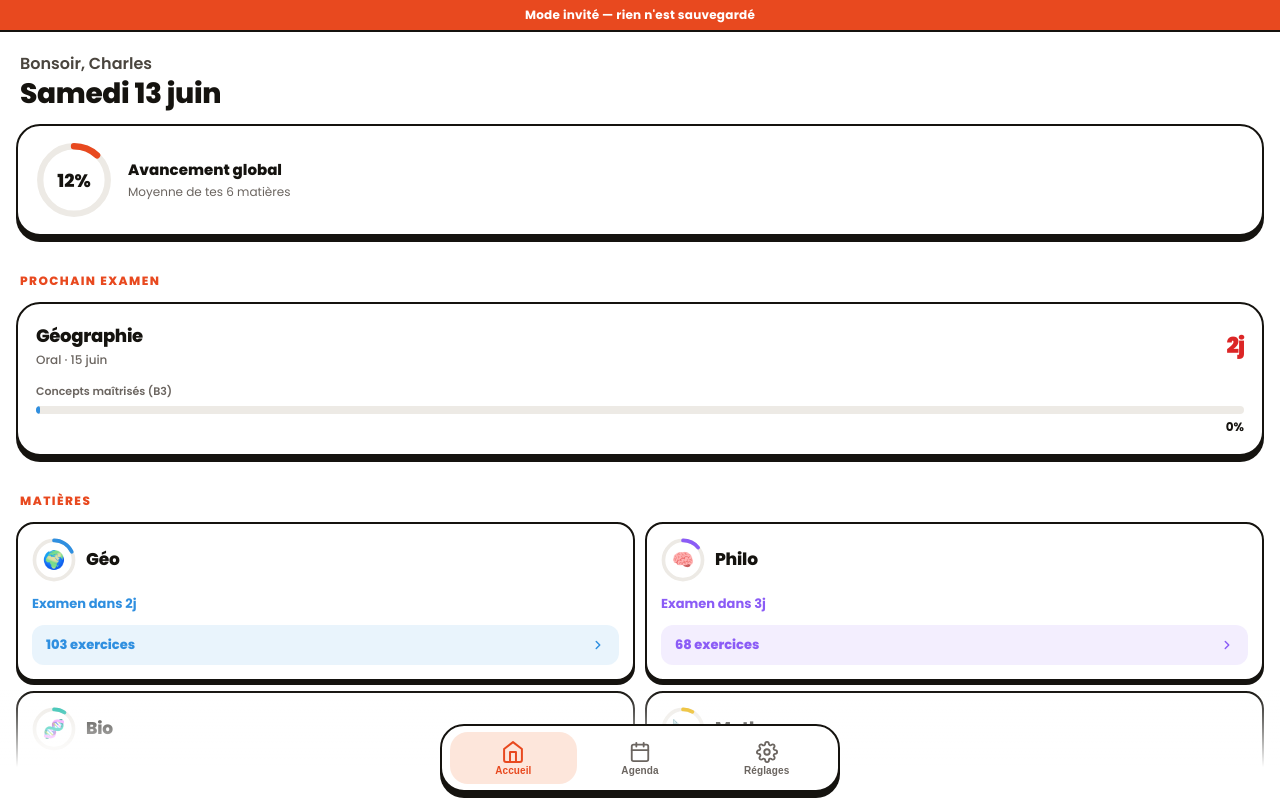
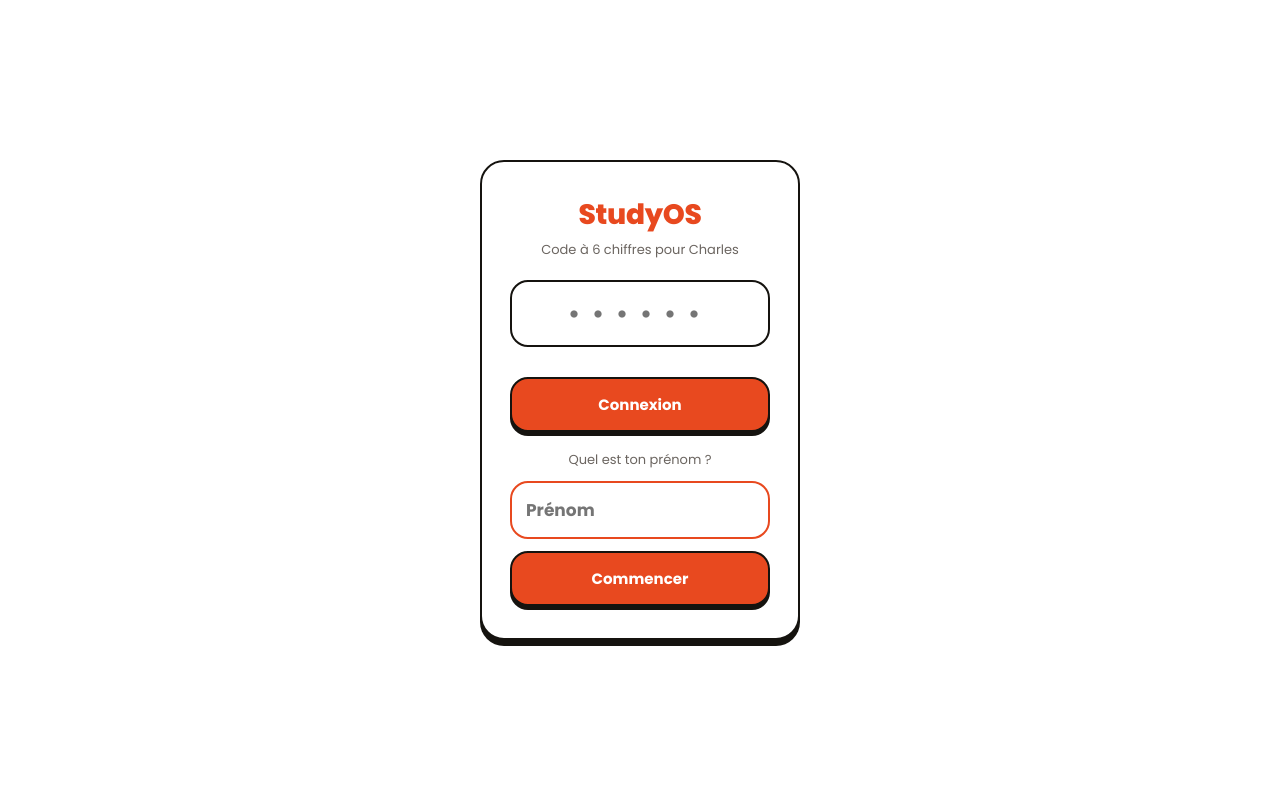
Before and after one commit to cdevicq26/studyapp, a plain HTML site: page index.html in a window 1280 px wide. Both pictures are taken after a click on the button "Continuer en invité". Drawn offline with Linux system fonts and the light colour scheme; a web font is replaced by a local one.

Commit message:
feat: v90 - demande le prenom en mode invite pour personnaliser l'accueil

```diff
--- a/app.js
+++ b/app.js
@@ -4,7 +4,7 @@
 // CONSTANTS
 // ═══════════════════════════════════════════════════
 // Garder en phase avec CACHE dans sw.js à chaque déploiement
-const APP_VERSION = 'v89';
+const APP_VERSION = 'v90';
 
 const CHEVRON_ICON = `<svg class="chevron-icon" viewBox="0 0 24 24"><polyline points="9 6 15 12 9 18"/></svg>`;
 
@@ -17,7 +17,10 @@ const ACCENT_PRESETS = [
   { name: 'Rose',    primary: '#DB2777', light: '#FCE4F1' },
 ];
 
+let guestName = '';
+
 function getDisplayName() {
+  if (GUEST_MODE) return guestName || 'invité';
   return localStorage.getItem('studyos-name') || 'Charles';
 }
 
@@ -2141,9 +2144,22 @@ function setupLockScreen() {
   });
 
   document.getElementById('lock-guest').addEventListener('click', () => {
-    GUEST_MODE = true;
-    screen.remove();
-    init();
+    document.getElementById('lock-guest').style.display = 'none';
+    document.querySelector('.lock-divider').style.display = 'none';
+    document.querySelector('.lock-guest-note').style.display = 'none';
+    const form = document.getElementById('lock-guest-form');
+    form.style.display = 'block';
+    const nameInput = document.getElementById('lock-guest-name');
+    nameInput.focus();
+
+    const start = () => {
+      GUEST_MODE = true;
+      guestName = nameInput.value.trim();
+      screen.remove();
+      init();
+    };
+    document.getElementById('lock-guest-start').addEventListener('click', start);
+    nameInput.addEventListener('keydown', e => { if (e.key === 'Enter') start(); });
   });
 }
 
--- a/index.html
+++ b/index.html
@@ -30,6 +30,12 @@
     <div class="lock-divider">ou</div>
     <button id="lock-guest" class="lock-guest">Continuer en invité</button>
     <div class="lock-guest-note">Mode invité : rien n'est sauvegardé sur cet appareil</div>
+
+    <div id="lock-guest-form" class="lock-guest-form" style="display:none">
+      <div class="lock-sub" style="margin-bottom:12px">Quel est ton prénom ?</div>
+      <input id="lock-guest-name" class="lock-pin lock-guest-name" type="text" maxlength="20" placeholder="Prénom" autocomplete="off">
+      <button id="lock-guest-start" class="lock-submit" style="margin-top:12px">Commencer</button>
+    </div>
   </div>
 </div>
 
--- a/style.css
+++ b/style.css
@@ -1065,6 +1065,11 @@ body {
 }
 .lock-guest:active { background: var(--accent-l); transform: scale(.98); }
 .lock-guest-note { font-size: 11px; color: var(--muted); margin-top: 10px; }
+.lock-guest-form { margin-top: 18px; }
+.lock-guest-name {
+  font-size: 17px; text-align: left; letter-spacing: normal;
+  text-transform: none; font-weight: 700; padding: 14px;
+}
 
 .guest-banner {
   position: fixed; top: 0; left: 0; right: 0; z-index: 500;
--- a/sw.js
+++ b/sw.js
@@ -1,4 +1,4 @@
-const CACHE = 'studyapp-v89';
+const CACHE = 'studyapp-v90';
 const ASSETS = [
   '/',
   '/index.html',
```
